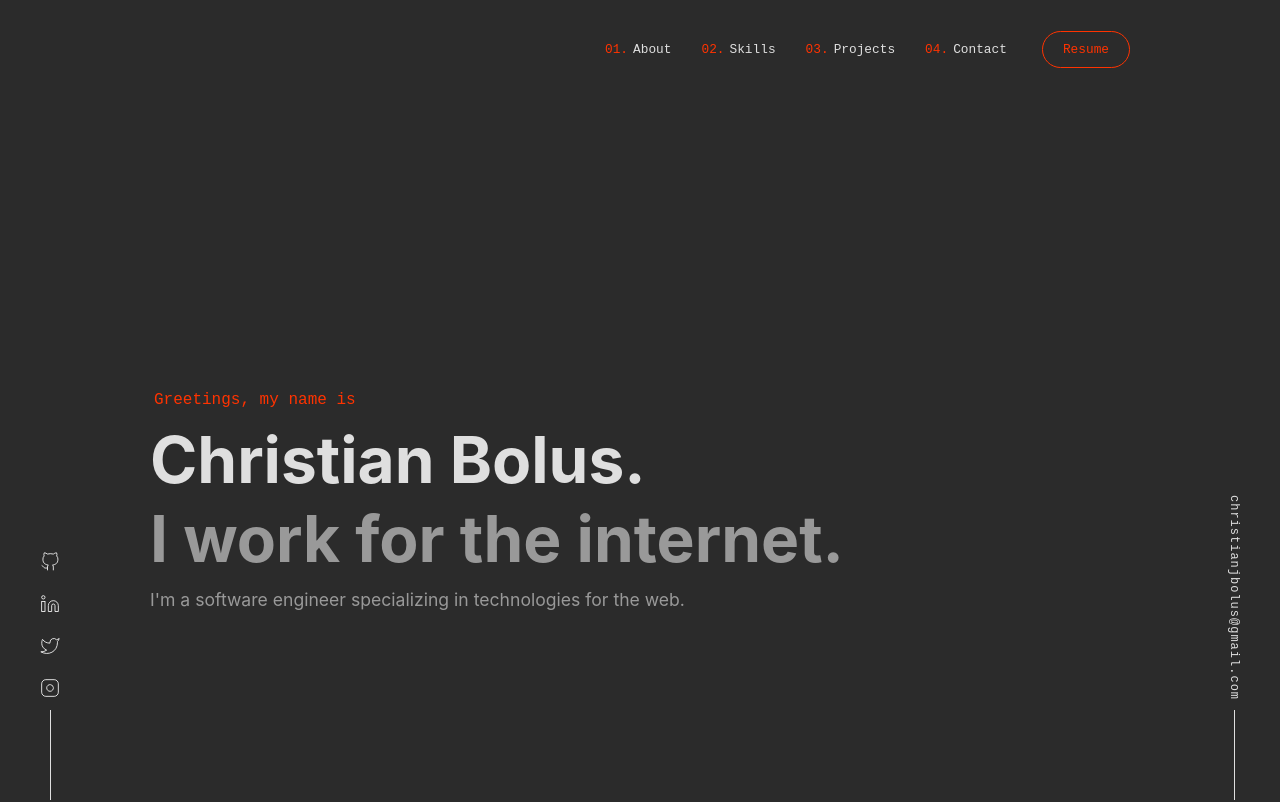
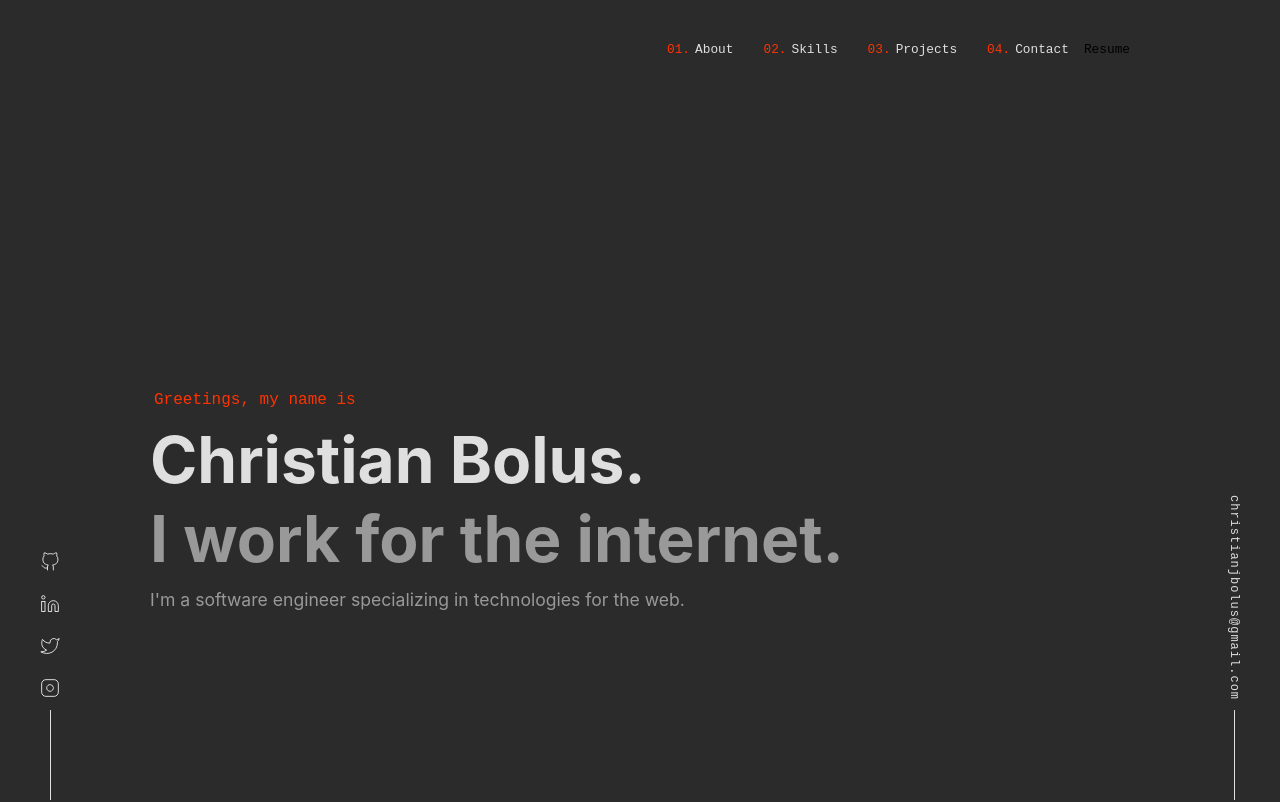
Before and after one commit to christianjbolus/portfolio_v2, a Svelte app: page / in a window 1280 px wide. Shown: the top 802 px of the page. Built offline with nearby package versions, Linux system fonts and the light colour scheme.

Commit message:
Make Button component class configurable through props

```diff
--- a/src/components/Button.svelte
+++ b/src/components/Button.svelte
@@ -1,23 +1,5 @@
 <script>
-  export let text;
+  export let text, url, className;
 </script>
 
-<a href="https://drive.google.com/file/d/1EKgM_wVM-yNtksujrNpQMe5cnDGQxavg/view?usp=sharing">{text}</a>
-
-<style lang="scss">
-  a {
-    color: var(--accent);
-    font-family: var(--font-mono);
-    text-decoration: none;
-    border: 1px solid var(--accent);
-    border-radius: 25px;
-    padding: 10px 20px;
-    background-color: transparent;
-    margin-left: 20px;
-    cursor: pointer;
-
-    &:hover {
-      background-color: var(--red-tint)
-    }
-  }
-</style>
+<a class={className} href={url} target="_blank">{text}</a>
```
